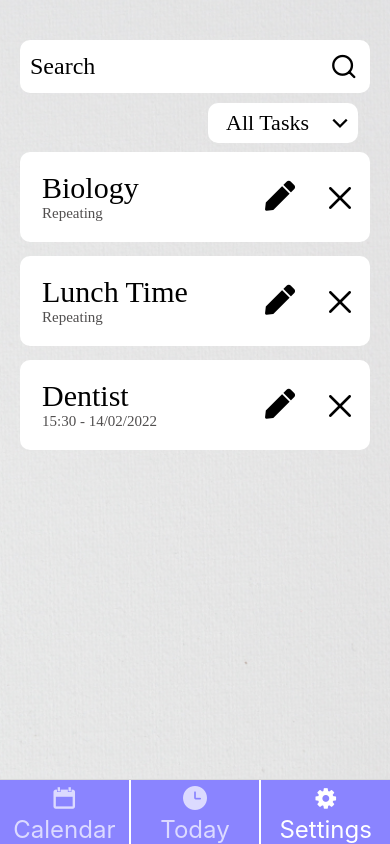
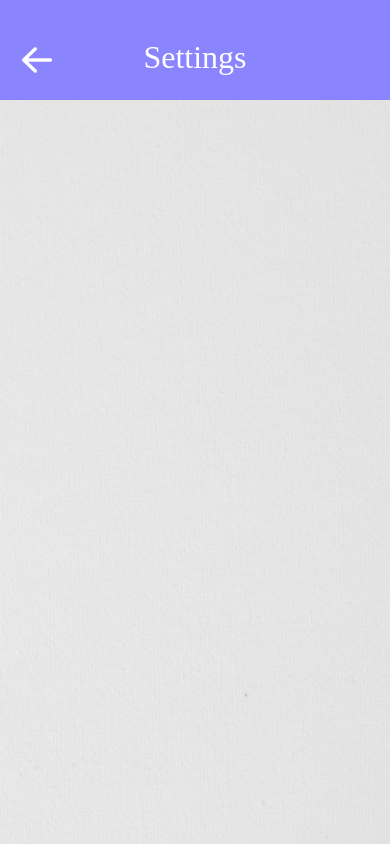
Before and after one commit to Redmorgan/Visualise, a React Native app: screen /Settings in a window 390 px wide. Built offline with nearby package versions, Linux system fonts and the light colour scheme; a web font is replaced by a local one.

Commit message:
feat(settings): Added basic setting page and set up

```diff
--- a/App.js
+++ b/App.js
@@ -13,6 +13,7 @@ import ChildViewScreen from './Screens/ChildViewScreen.js';
 import ViewPickScreen from './Screens/ViewPickScreen.js';
 import AdultViewScreen from './Screens/AdultViewScreen.js';
 import EditTaskScreen from './Screens/EditTaskScreen.js';
+import SettingsScreen from './Screens/SettingsScreen.js';
 
 const Stack = createNativeStackNavigator();
 
@@ -57,6 +58,7 @@ export default function App() {
         <Stack.Screen name="ChildView"component={ChildViewScreen}/>
         <Stack.Screen name="AdultView"component={AdultViewScreen}/>
         <Stack.Screen name="EditTask"component={EditTaskScreen}/>
+        <Stack.Screen name="Settings"component={SettingsScreen}/>
 
       </Stack.Navigator>
 
--- a/Components/CalendarComponent.js
+++ b/Components/CalendarComponent.js
@@ -11,16 +11,17 @@ import MainBackgroundImage from '../Images/MainBackground.png'
 import WeekDayComponent from "./WeekDayComponent";
 import CalendarGridComponent from "./CalendarGridComponent";
 
+// Icons
+import { FontAwesome } from '@expo/vector-icons'
+
 const CalendarComponent = ({ navigation }) => {
 
-
-    function backToLogin(){
+    function openSettings(){
 
         Vibration.vibrate(5)
-        navigation.pop()
+        navigation.push("Settings")
 
     }
-
 
     return (
 
@@ -29,12 +30,12 @@ const CalendarComponent = ({ navigation }) => {
         <StatusBar backgroundColor="transparent"/>
 
         <CalendarBackground source={MainBackgroundImage}>
-{/*
-            <BackArrowTouchable onPress={()=>{backToLogin()}} underlayColor={"transparent"}>
 
-                <AntDesign name="arrowleft" size={40} color="#8A84FF" />
+            <SettingsTouchable onPress={()=>{openSettings()}} underlayColor={'#00000033'} activeOpacity={1}>
 
-            </BackArrowTouchable> */}
+                <FontAwesome name="cog" size={40} color={"#8A84FF"} />
+
+            </SettingsTouchable>
 
             <CalendarContainer>
 
@@ -94,15 +95,17 @@ const CalendarBackground = styled.ImageBackground`
 
 `
 
-const BackArrowTouchable = styled.TouchableHighlight`
+const SettingsTouchable = styled.TouchableHighlight`
 
     width:40px
     height:40px
-    margin-left:30px
-    margin-top: 30px
-    border-radius:90px
+    position:absolute
+    right:25px
+    top:30px
+    display:flex
+    justify-content:center
     align-items:center
-    justify-content:center
+    border-radius:10px
 
 `
 
--- a/Components/TodayComponent.js
+++ b/Components/TodayComponent.js
@@ -12,8 +12,11 @@ import TimeOfDayComponent from "./TimeOfDayComponent";
 import TimeTableTasksComponent from "./TimeTableTasksComponent";
 import TaskOverviewComponent from "./TaskOverviewComponent";
 
+// Icons
+import { FontAwesome } from '@expo/vector-icons'
 
-const TodayComponent = ({  }) => {
+
+const TodayComponent = ({ navigation }) => {
 
     const scrollRef = useRef();
 
@@ -23,6 +26,15 @@ const TodayComponent = ({  }) => {
 
     //scrollRef.current.scrollTo({y:scollPosition, animated: false})
 
+    //const navigation = useNavigation();
+
+    function openSettings(){
+
+        Vibration.vibrate(5)
+        navigation.push("Settings")
+
+    }
+
     return (
 
     <MainView>
@@ -30,6 +42,12 @@ const TodayComponent = ({  }) => {
         <StatusBar backgroundColor="transparent"/>
 
         <TodayBackground source={MainBackgroundImage}>
+
+            <SettingsTouchable onPress={()=>{openSettings()}} underlayColor={'#00000033'} activeOpacity={1}>
+
+                <FontAwesome name="cog" size={40} color={"#8A84FF"} />
+
+            </SettingsTouchable>
 
             <TaskOverviewComponent view={global.View} state={taskOverviewState} taskOverviewTouchable={()=>{setTaskOverviewState(false)}}/>
 {/*
@@ -102,15 +120,17 @@ const TodayBackground = styled.ImageBackground`
 
 `
 
-const BackArrowTouchable = styled.TouchableHighlight`
+const SettingsTouchable = styled.TouchableHighlight`
 
     width:40px
     height:40px
-    margin-left:30px
-    margin-top: 30px
-    border-radius:90px
+    position:absolute
+    right:25px
+    top:30px
+    display:flex
+    justify-content:center
     align-items:center
-    justify-content:center
+    border-radius:10px
 
 `
 
--- a/Screens/AdultViewScreen.js
+++ b/Screens/AdultViewScreen.js
@@ -59,7 +59,7 @@ const AdultViewScreen = ({ navigation }) => {
                 }}/>
 
                 <Tab.Screen
-                    name="Settings"
+                    name="Tasks"
                     component={TaskManagerComponent}
                     options={{
                         tabBarIcon:({color}) =>(
--- /dev/null
+++ b/Screens/SettingsScreen.js
@@ -0,0 +1,100 @@
+
+ import React, {useState} from "react";
+ import { Vibration, Alert } from "react-native";
+ import styled from "styled-components/native";
+ import { StatusBar } from 'expo-status-bar';
+
+ // Images
+ import MainBackgroundImage from '../Images/MainBackground.png'
+
+ // Icons
+import { AntDesign } from '@expo/vector-icons';
+
+const SettingsScreen = ({ navigation }) => {
+
+    function goBack(){
+
+        Vibration.vibrate(5)
+        navigation.pop()
+
+    }
+
+    return (
+
+    <MainView>
+
+        <StatusBar backgroundColor="transparent"/>
+
+        <EditTaskBackground source={MainBackgroundImage}>
+
+            <HeaderBar>
+
+                <BackArrowTouchable onPress={()=>{goBack()}} underlayColor={"transparent"}>
+
+                    <AntDesign name="arrowleft" size={40} color="#ffffff" />
+
+                </BackArrowTouchable>
+
+                <HeaderLabel>Settings</HeaderLabel>
+
+            </HeaderBar>
+
+        </EditTaskBackground>
+
+    </MainView>
+
+    );
+}
+
+const MainView = styled.View`
+
+    flex:1;
+    display: flex;
+    align-items: center;
+    justify-content:center;
+
+`
+
+const EditTaskBackground = styled.ImageBackground`
+
+    width:100%;
+    height:100%;
+    display: flex;
+    align-items: center;
+
+`
+
+const HeaderBar = styled.View`
+
+    width:100%
+    height:100px
+    background-color:#8A84FF
+    align-items:center
+    justify-content:center
+
+`
+
+const HeaderLabel = styled.Text`
+
+    font-family:BarlowSemi
+    font-size:32px
+    color:#ffffff
+    margin-top:15px
+
+`
+
+const BackArrowTouchable = styled.TouchableHighlight`
+
+    width:40px
+    height:40px
+    border-radius:90px
+    align-items:center
+    justify-content:center
+    position:absolute
+    left:17px
+    top:40px
+
+`
+
+
+export default SettingsScreen;
```
